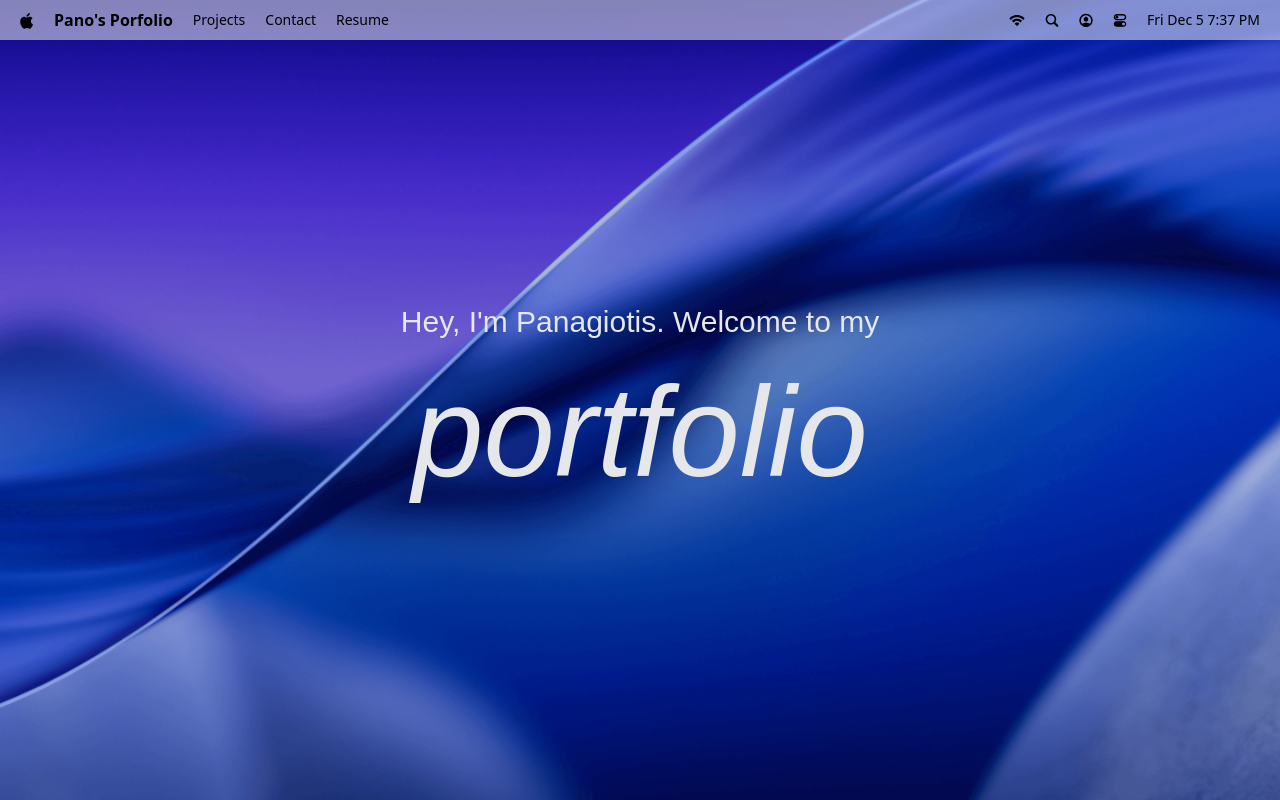
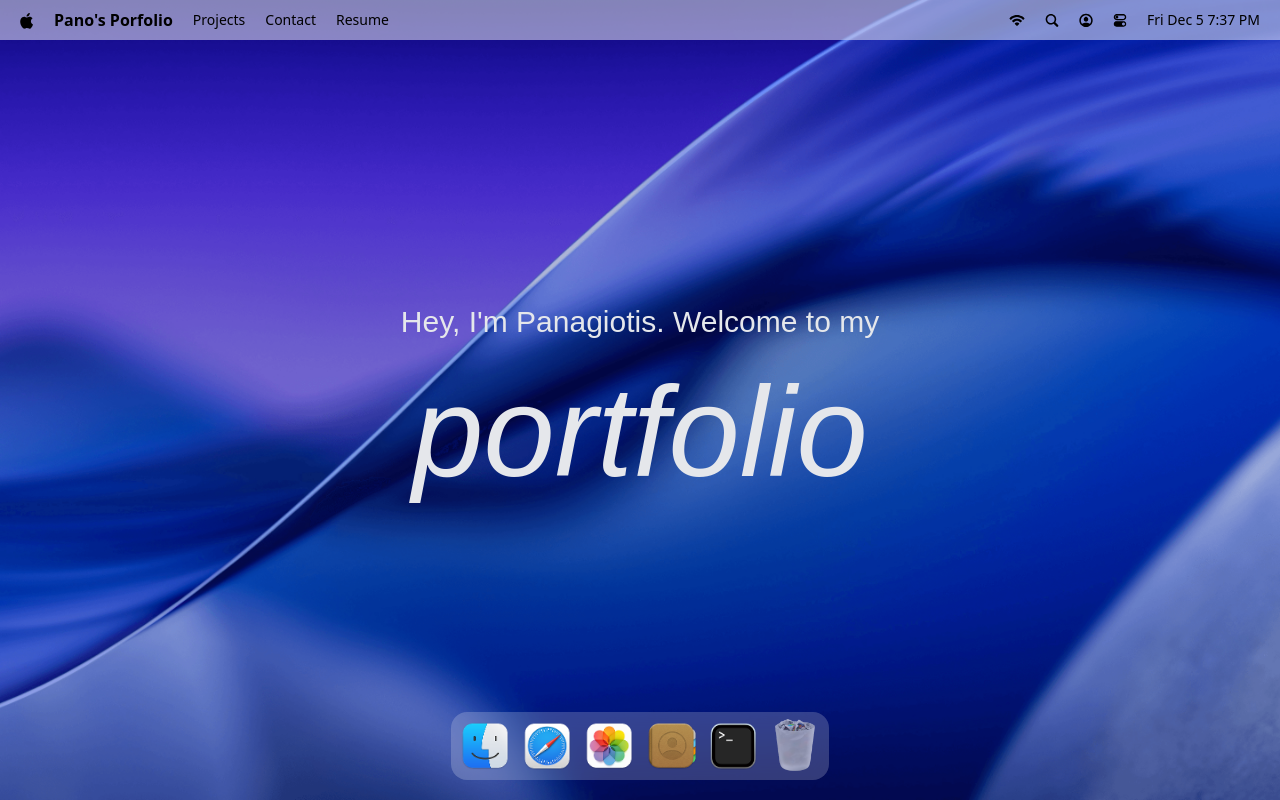
Before and after one commit to PaagiotisKoulisoglou/My_Portfolio, a React (Vite) app: page / in a window 1280 px wide. Built offline with nearby package versions, Linux system fonts and the light colour scheme; a web font is replaced by a local one.

Commit message:
Impliment Mac dock bar

```diff
--- a/package.json
+++ b/package.json
@@ -17,6 +17,7 @@
     "lucide-react": "^0.554.0",
     "react": "^19.2.0",
     "react-dom": "^19.2.0",
+    "react-tooltip": "^5.30.0",
     "tailwindcss": "^4.1.17"
   },
   "devDependencies": {
--- a/src/App.jsx
+++ b/src/App.jsx
@@ -1,10 +1,11 @@
-import {Navbar, Welcome} from '#components'
+import {Navbar, Welcome, Dock} from '#components'
 
 const App = () => {
     return (
         <main>
             <Navbar />
             <Welcome />
+            <Dock />
         </main>
     )
 }
--- /dev/null
+++ b/src/components/Dock.jsx
@@ -0,0 +1,93 @@
+import {useRef} from "react";
+import { dockApps } from "#constants/index.js";
+import {Tooltip} from "react-tooltip"
+import {useGSAP} from "@gsap/react";
+import gsap from "gsap";
+
+const Dock = () => {
+    const dockRef = useRef(null);
+
+    useGSAP(() => {
+        const dock = dockRef.current;
+        if(!dock) return;
+
+        const icons = dock.querySelectorAll(".dock-icon");
+
+        const animateIcons = (mouseX) => {
+            const { left } = dock.getBoundingClientRect();
+
+            icons.forEach((icon) => {
+                const { left: iconLeft, width} = icon.getBoundingClientRect();
+                const center = iconLeft - left + width / 2;
+                const distance = Math.abs(mouseX - center);
+
+                const intensity = Math.exp(-(distance ** 2.75)/ 20000);
+
+                gsap.to(icon, {
+                    scale: 1 + 0.25 * intensity,
+                    y: -15 * intensity,
+                    duration: 0.2,
+                    ease: "power1.out",
+                });
+            });
+        };
+
+        const handleMouseMove = (e) => {
+            const { left } = dock.getBoundingClientRect();
+
+            animateIcons(e.clientX - left);
+        };
+
+        const resetIcons = () =>
+            icons.forEach((icon) =>
+                gsap.to(icon, {
+                    scale: 1,
+                    y: 0,
+                    duration: 0.3,
+                    ease: "power1.out",
+                }),
+            );
+        dock.addEventListener('mousemove', handleMouseMove);
+        dock.addEventListener('mouseleave', resetIcons);
+
+        return () => {
+            dock.removeEventListener('mousemove', handleMouseMove);
+            dock.removeEventListener('mouseleave', resetIcons);
+        };
+    }, []);
+
+
+
+    const toggleApp = (app) => {};
+
+    return (
+        <section id="dock">
+            <div ref={dockRef} className="dock-container">
+                {dockApps.map(({ id, name, icon, canOpen }) => (
+                    <div key={id} className="relative flex justify-center">
+                        <button
+                            type="button"
+                            className="dock-icon"
+                            aria-label={name}
+                            data-tooltip-id="dock-tooltip"
+                            data-tooltip-content={name}
+                            data-tooltip-delay-show={150}
+                            disabled={!canOpen}
+                            onClick={() => toggleApp({ id, canOpen })}
+                        >
+                            <img
+                                src={`/images/${icon}`}
+                                alt={name}
+                                loading="lazy"
+                                className={canOpen ? "" : "opacity-60"}
+                            />
+                        </button>
+                    </div>
+                ))}
+                <Tooltip id="dock-tooltip" place="top" className="tooltip" />
+            </div>
+        </section>
+    );
+};
+
+export default Dock;
--- a/src/components/index.js
+++ b/src/components/index.js
@@ -1,4 +1,5 @@
 import Navbar from '#components/Navbar.jsx'
 import Welcome from '#components/Welcome'
+import Dock from '#components/Dock'
 
-export{Navbar, Welcome};
+export{Navbar, Welcome, Dock};
```
Also changed, not shown: 1 other file (tests, documents, lock files or other folders).
